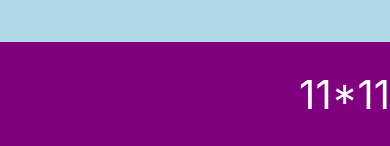
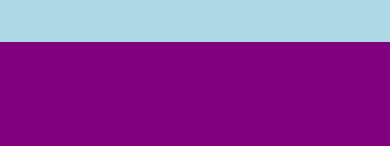
Before and after one commit to tushar1907/React-Native-Caculator, a React Native app in the folder Calculator/: screen / in a window 390 px wide. Shown: the part 169-315 px from the top of the page. Built offline with nearby package versions, Linux system fonts and the light colour scheme.

Commit message:
addition substraction in grogress

```diff
--- a/Calculator/App.js
+++ b/Calculator/App.js
@@ -19,8 +19,18 @@ const instructions = Platform.select({
 type Props = {};
 export default class App extends Component<Props> {
 
+  constructor() {
+    super()
+    this.state = {
+      resultText: ''
+    }
+  }
+
   buttonPressed(text) {
     console.log(text);
+    this.setState({
+      resultText: this.setState.resultText+text
+    })
   }
   render() {
 
@@ -50,7 +60,7 @@ export default class App extends Component<Props> {
           <Text style={styles.resultText}>121</Text>
         </View>
         <View style={styles.calculation}>
-          <Text style={styles.calculationText}>11*11</Text>
+          <Text style={styles.calculationText}>{this.state.resultText}</Text>
         </View>
         <View style={styles.buttons}>
 
```
